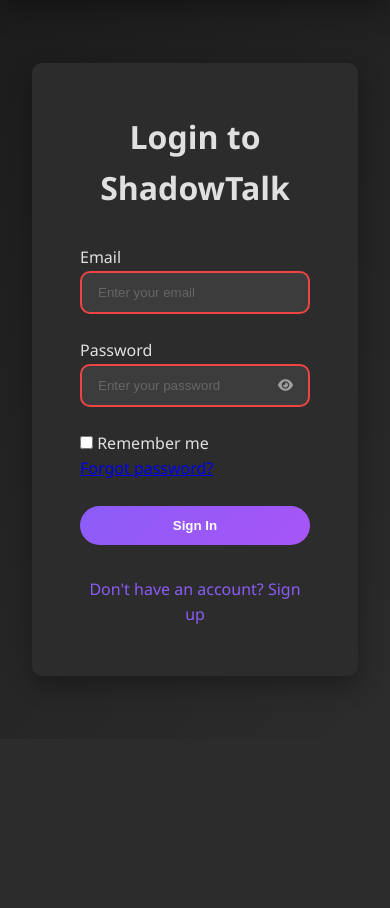
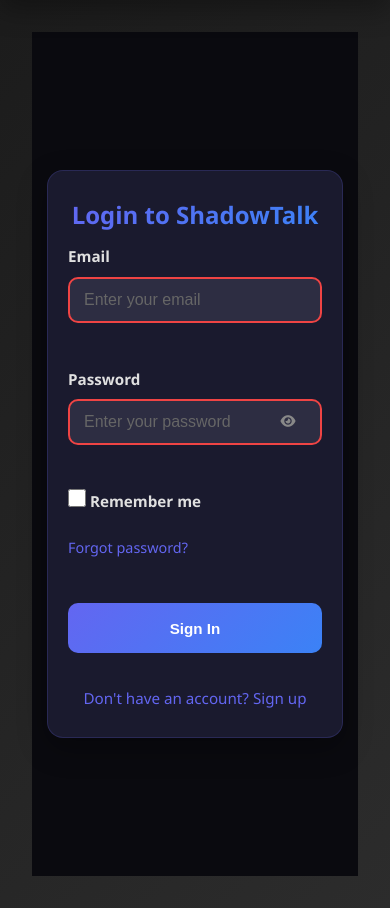
Before and after one commit to Burhan-012345/ShadowTalk, a Flask app: page /login in a window 390 px wide. Shown: the part 128-1036 px from the top of the page. Before the commit the page ends 813 px from the top, so only its background shows below. Run offline with Flask 3, Linux system fonts and the light colour scheme; parts of the project's set-up code (start-up, migrations or seed data) failed here and were passed over; some libraries are stand-ins or nearby versions.

Commit message:
Update login.html

```diff
--- a/templates/auth/login.html
+++ b/templates/auth/login.html
@@ -4,7 +4,15 @@
     <h2 class="auth-title">Login to ShadowTalk</h2>
 
     {% if error %}
-    <div class="alert alert-error">{{ error }}</div>
+    <div class="alert alert-error">
+      {{ error }} {% if show_contact_link %}
+      <div style="margin-top: 10px">
+        <a href="{{ url_for('contact') }}" class="contact-support-link">
+          Contact Support
+        </a>
+      </div>
+      {% endif %}
+    </div>
     {% endif %}
 
     <form method="POST" class="auth-form">
@@ -59,7 +67,264 @@
     </div>
   </div>
 </div>
-{% endblock %} {% block extra_js %}
+
+<style>
+  /* Mobile-First Responsive Styles */
+  .auth-container {
+    min-height: 100vh;
+    display: flex;
+    align-items: center;
+    justify-content: center;
+    padding: 20px;
+    background: #0a0a0f;
+  }
+
+  .auth-card {
+    background: #1a1a2e;
+    border-radius: 16px;
+    padding: 30px 25px;
+    box-shadow: 0 10px 30px rgba(0, 0, 0, 0.3);
+    border: 1px solid rgba(99, 102, 241, 0.2);
+    width: 100%;
+    max-width: 400px;
+    margin: 0 auto;
+  }
+
+  .auth-title {
+    font-size: 1.75rem;
+    font-weight: 700;
+    text-align: center;
+    margin-bottom: 10px;
+    background: linear-gradient(135deg, #6366f1, #3b82f6);
+    -webkit-background-clip: text;
+    -webkit-text-fill-color: transparent;
+  }
+
+  .form-group {
+    margin-bottom: 20px;
+  }
+
+  .form-group label {
+    display: block;
+    margin-bottom: 8px;
+    font-weight: 600;
+    color: #e0e0e0;
+    font-size: 0.95rem;
+  }
+
+  .form-input {
+    width: 100%;
+    padding: 14px 16px;
+    background: #2d2d42;
+    border: 2px solid #555;
+    border-radius: 10px;
+    color: white;
+    font-size: 16px;
+    transition: all 0.3s ease;
+    box-sizing: border-box;
+  }
+
+  .form-input:focus {
+    border-color: #6366f1;
+    outline: none;
+    box-shadow: 0 0 0 3px rgba(99, 102, 241, 0.1);
+  }
+
+  .password-input-container {
+    position: relative;
+  }
+
+  .toggle-password {
+    position: absolute;
+    right: 12px;
+    top: 50%;
+    transform: translateY(-50%);
+    background: none;
+    border: none;
+    color: #888;
+    cursor: pointer;
+    padding: 8px;
+    border-radius: 4px;
+    transition: all 0.3s ease;
+    min-height: 44px;
+    min-width: 44px;
+    display: flex;
+    align-items: center;
+    justify-content: center;
+  }
+
+  .toggle-password:hover {
+    color: #6366f1;
+    background: rgba(99, 102, 241, 0.1);
+  }
+
+  .remember-forgot {
+    display: flex;
+    justify-content: space-between;
+    align-items: center;
+    flex-wrap: wrap;
+    gap: 10px;
+  }
+
+  .checkbox-label {
+    display: flex;
+    align-items: center;
+    gap: 8px;
+    color: #e0e0e0;
+    font-size: 0.9rem;
+    cursor: pointer;
+  }
+
+  .form-checkbox {
+    width: 18px;
+    height: 18px;
+    border-radius: 4px;
+    border: 2px solid #555;
+    background: #2d2d42;
+    cursor: pointer;
+  }
+
+  .forgot-password {
+    color: #6366f1;
+    text-decoration: none;
+    font-size: 0.9rem;
+    transition: color 0.3s ease;
+  }
+
+  .forgot-password:hover {
+    color: #8b5cf6;
+    text-decoration: underline;
+  }
+
+  .btn-primary {
+    width: 100%;
+    padding: 14px 20px;
+    background: linear-gradient(135deg, #6366f1, #3b82f6);
+    color: white;
+    border: none;
+    border-radius: 10px;
+    font-size: 1rem;
+    font-weight: 600;
+    cursor: pointer;
+    transition: all 0.3s ease;
+    min-height: 50px;
+  }
+
+  .btn-primary:hover {
+    transform: translateY(-2px);
+    box-shadow: 0 4px 12px rgba(99, 102, 241, 0.3);
+  }
+
+  .auth-links {
+    text-align: center;
+    margin-top: 25px;
+  }
+
+  .auth-links a {
+    color: #6366f1;
+    text-decoration: none;
+    font-size: 0.95rem;
+    transition: color 0.3s ease;
+  }
+
+  .auth-links a:hover {
+    color: #8b5cf6;
+    text-decoration: underline;
+  }
+
+  .alert {
+    padding: 12px 16px;
+    border-radius: 8px;
+    margin-bottom: 20px;
+    font-size: 0.9rem;
+    animation: slideIn 0.3s ease-out;
+  }
+
+  .alert-error {
+    background-color: rgba(239, 68, 68, 0.1);
+    color: #ef4444;
+    border: 1px solid rgba(239, 68, 68, 0.3);
+  }
+
+  .contact-support-link {
+    color: #6366f1;
+    text-decoration: none;
+    font-weight: 600;
+    transition: color 0.3s ease;
+  }
+
+  .contact-support-link:hover {
+    color: #8b5cf6;
+    text-decoration: underline;
+  }
+
+  @keyframes slideIn {
+    from {
+      opacity: 0;
+      transform: translateY(-10px);
+    }
+    to {
+      opacity: 1;
+      transform: translateY(0);
+    }
+  }
+
+  @keyframes fadeInUp {
+    from {
+      opacity: 0;
+      transform: translateY(20px);
+    }
+    to {
+      opacity: 1;
+      transform: translateY(0);
+    }
+  }
+
+  .auth-card {
+    animation: fadeInUp 0.5s ease-out;
+  }
+
+  /* Mobile Optimizations */
+  @media (max-width: 480px) {
+    .auth-container {
+      padding: 15px;
+    }
+
+    .auth-card {
+      padding: 25px 20px;
+    }
+
+    .auth-title {
+      font-size: 1.5rem;
+    }
+
+    .remember-forgot {
+      flex-direction: column;
+      align-items: flex-start;
+      gap: 15px;
+    }
+
+    .form-input {
+      padding: 12px 14px;
+    }
+
+    .btn-primary {
+      padding: 12px 16px;
+      font-size: 0.95rem;
+    }
+  }
+
+  @media (min-width: 768px) {
+    .auth-card {
+      padding: 40px 35px;
+    }
+
+    .auth-title {
+      font-size: 2rem;
+    }
+  }
+</style>
+
 <script>
   document.addEventListener("DOMContentLoaded", function () {
     // Toggle password visibility
@@ -82,6 +347,13 @@
         }
       });
     });
+
+    // Prevent zoom on iOS
+    document.querySelectorAll("input").forEach((input) => {
+      input.addEventListener("focus", function () {
+        this.style.fontSize = "16px";
+      });
+    });
   });
 </script>
 {% endblock %}
```
